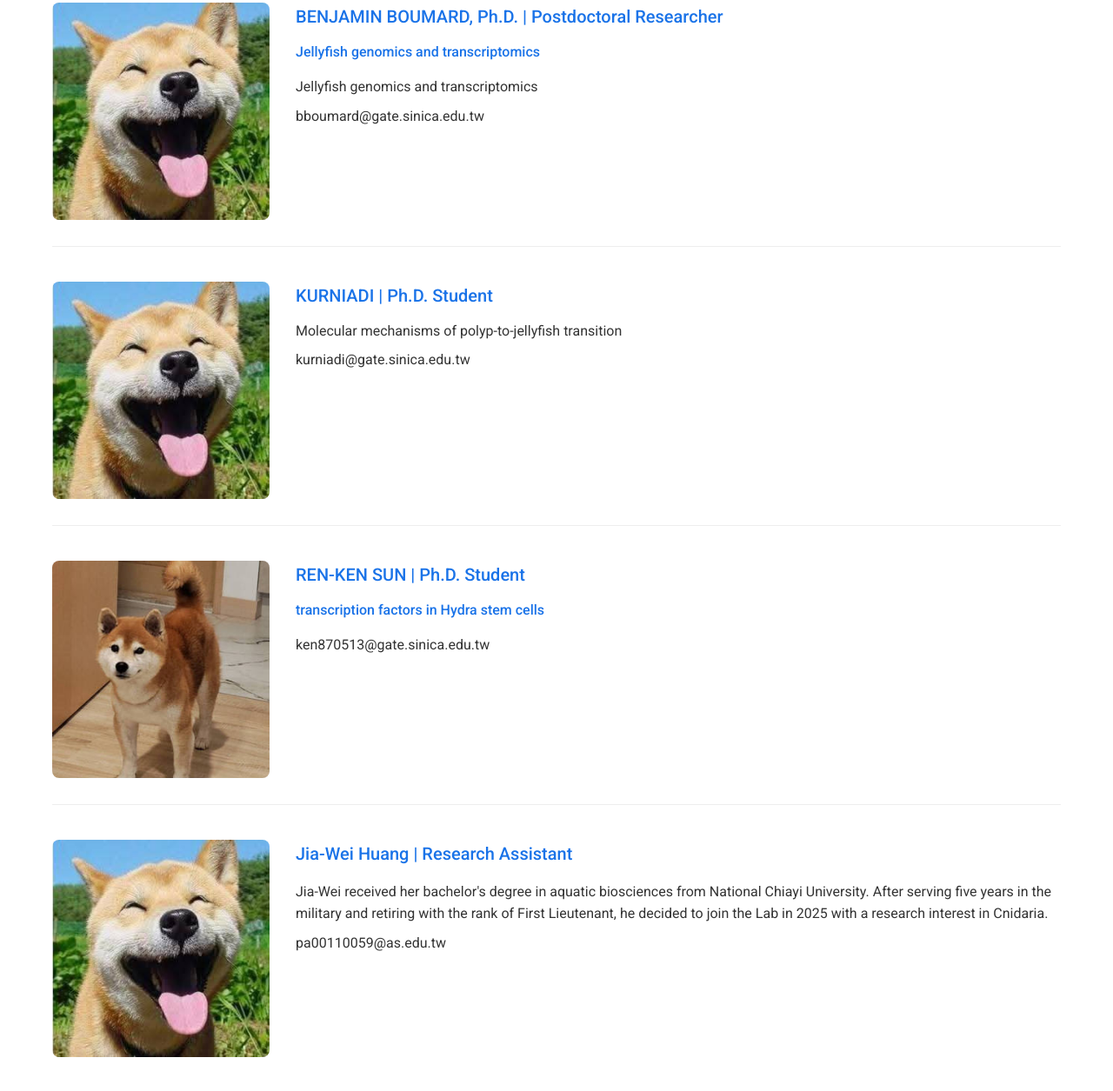
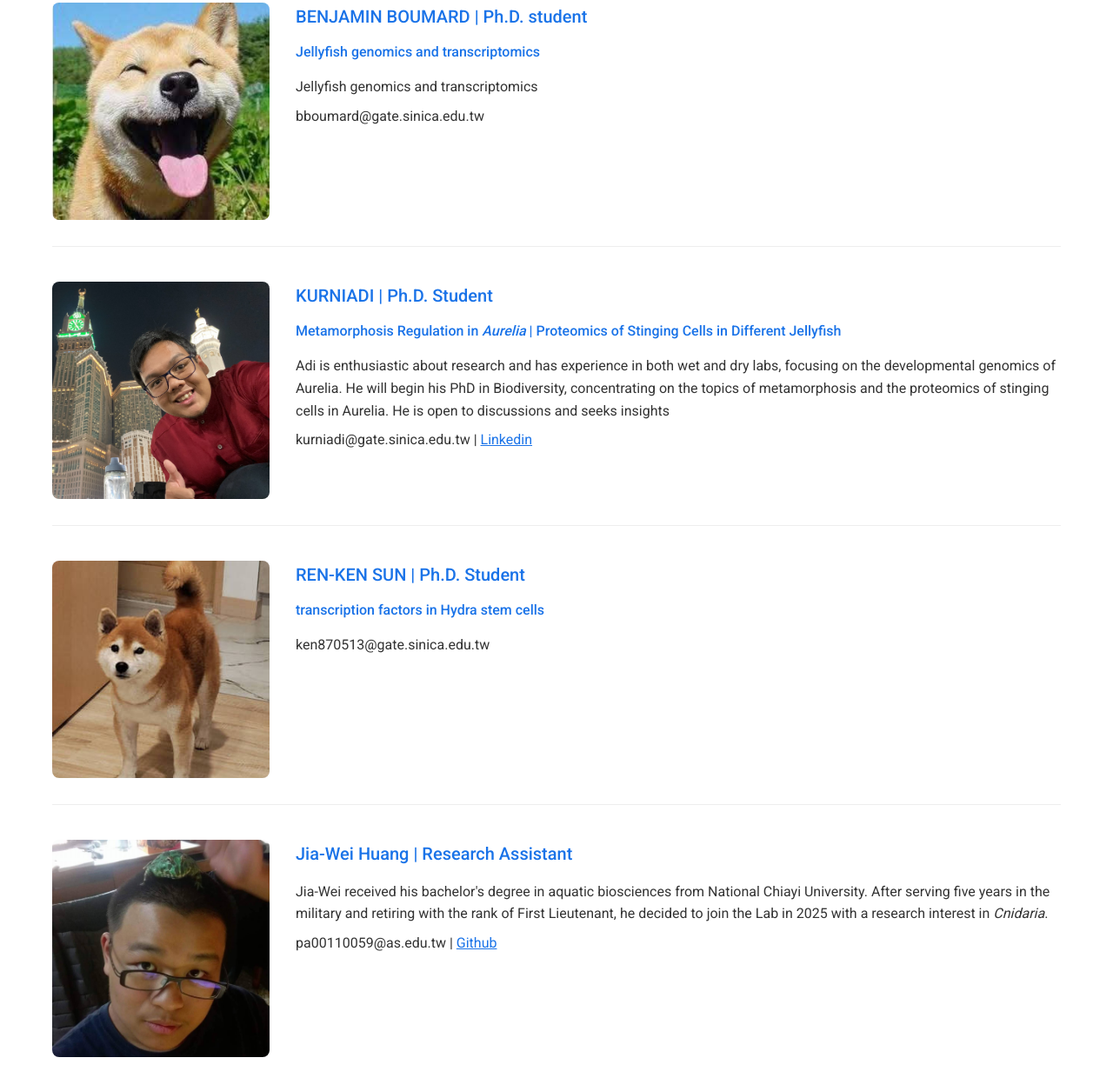
Before and after one commit to pa00110059/Lab_Web, a plain HTML site: page people.html in a window 1280 px wide. Shown: the part 1189-2444 px from the top of the page at 87% size. Drawn offline with Linux system fonts and the light colour scheme.

Commit message:
add photo

```diff
--- a/people.html
+++ b/people.html
@@ -51,7 +51,7 @@
             <div class="container">
                 <div class="person-block">
                     <div class="person-image">
-                        <img src="images/Khalturin.jpg" alt="Dr. Konstantin Khalturin">
+                        <img src="images/khalturin.jpg" alt="Dr. Konstantin Khalturin">
                     </div>
                     <div class="person-info">
                         <h4>Konstantin Khalturin | Associate Research Fellow</h4>
@@ -83,7 +83,7 @@
                         <img src="images/1780505.jpg" alt="BENJAMIN BOUMARD">
                     </div>
                     <div class="person-info">
-                        <h4>BENJAMIN BOUMARD, Ph.D. | Postdoctoral Researcher</h4>
+                        <h4>BENJAMIN BOUMARD  | Ph.D. student</h4>
                         <h5>Jellyfish genomics and transcriptomics</h5>
                         <p>Jellyfish genomics and transcriptomics</p>
                         <p>bboumard@gate.sinica.edu.tw</p>
@@ -93,12 +93,13 @@
                 <!-- TODO: kurniadi -->
                 <div class="person-block">
                     <div class="person-image">
-                        <img src="images/1780505.jpg" alt="kurniadi">
+                        <img src="images/adi.jpg" alt="kurniadi">
                     </div>
                     <div class="person-info">
                         <h4>KURNIADI | Ph.D. Student</h4>
-                        <p>Molecular mechanisms of polyp-to-jellyfish transition</p>
-                        <p>kurniadi@gate.sinica.edu.tw</p>
+                        <h5>Metamorphosis Regulation in <i>Aurelia</i> | Proteomics of Stinging Cells in Different Jellyfish</h5>
+                        <p>Adi is enthusiastic about research and has experience in both wet and dry labs, focusing on the developmental genomics of Aurelia. He will begin his PhD in Biodiversity, concentrating on the topics of metamorphosis and the proteomics of stinging cells in Aurelia. He is open to discussions and seeks insights</p>
+                        <p>kurniadi@gate.sinica.edu.tw | <a href="https://www.linkedin.com/in/kurniadi-%E7%A7%91%E9%82%A3%E8%BF%AA-b68482142?utm_source=share&utm_campaign=share_via&utm_content=profile&utm_medium=ios_app">Linkedin</a></p>
                     </div>
                 </div>
                 <!-- TODO: ken -->
@@ -115,14 +116,14 @@
 
                 <div class="person-block">
                     <div class="person-image">
-                        <img src="images/1780505.jpg" alt="Administrative Assistant">
+                        <img src="images/jiawei.jpg" alt="Research Assistant">
                     </div>
                     <div class="person-info">
                         <h4>Jia-Wei Huang | Research Assistant</h4>
                         <h5></h5>
-                        <p>Jia-Wei received her bachelor's degree in aquatic biosciences from National Chiayi University.
-                            After serving five years in the military and retiring with the rank of First Lieutenant, he decided to join the Lab in 2025 with a research interest in Cnidaria.</p>
-                        <p>pa00110059@as.edu.tw</p>
+                        <p>Jia-Wei received his bachelor's degree in aquatic biosciences from National Chiayi University.
+                            After serving five years in the military and retiring with the rank of First Lieutenant, he decided to join the Lab in 2025 with a research interest in <i>Cnidaria</i>.</p>
+                        <p>pa00110059@as.edu.tw | <a href="https://github.com/pa00110059">Github</a></p>
                     </div>
                 </div>
             </div>
```
Also changed, not shown: images/adi.jpg (added), images/animals-105602_1920_noR.jpg (deleted), images/jiawei.jpg (added).
